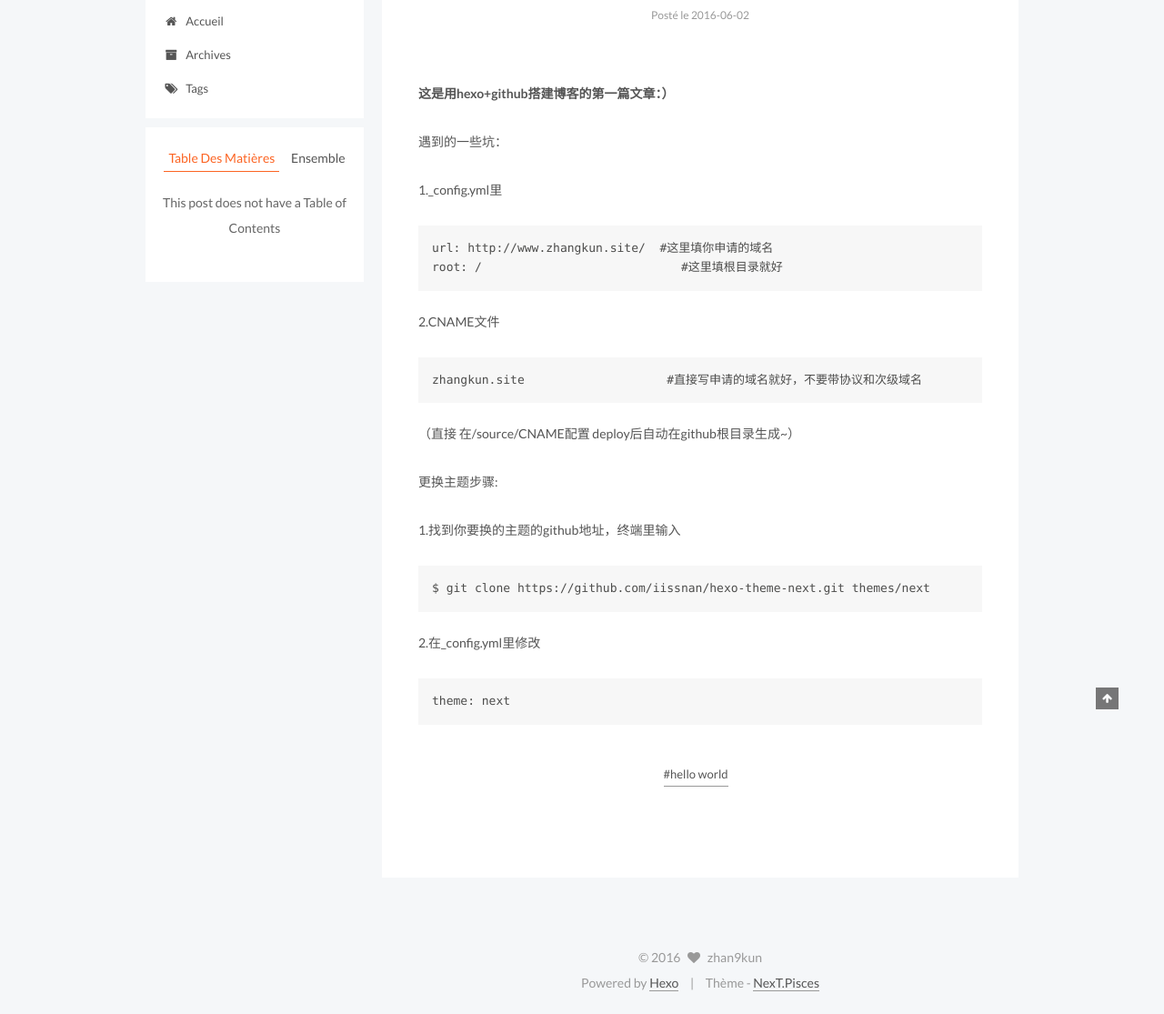
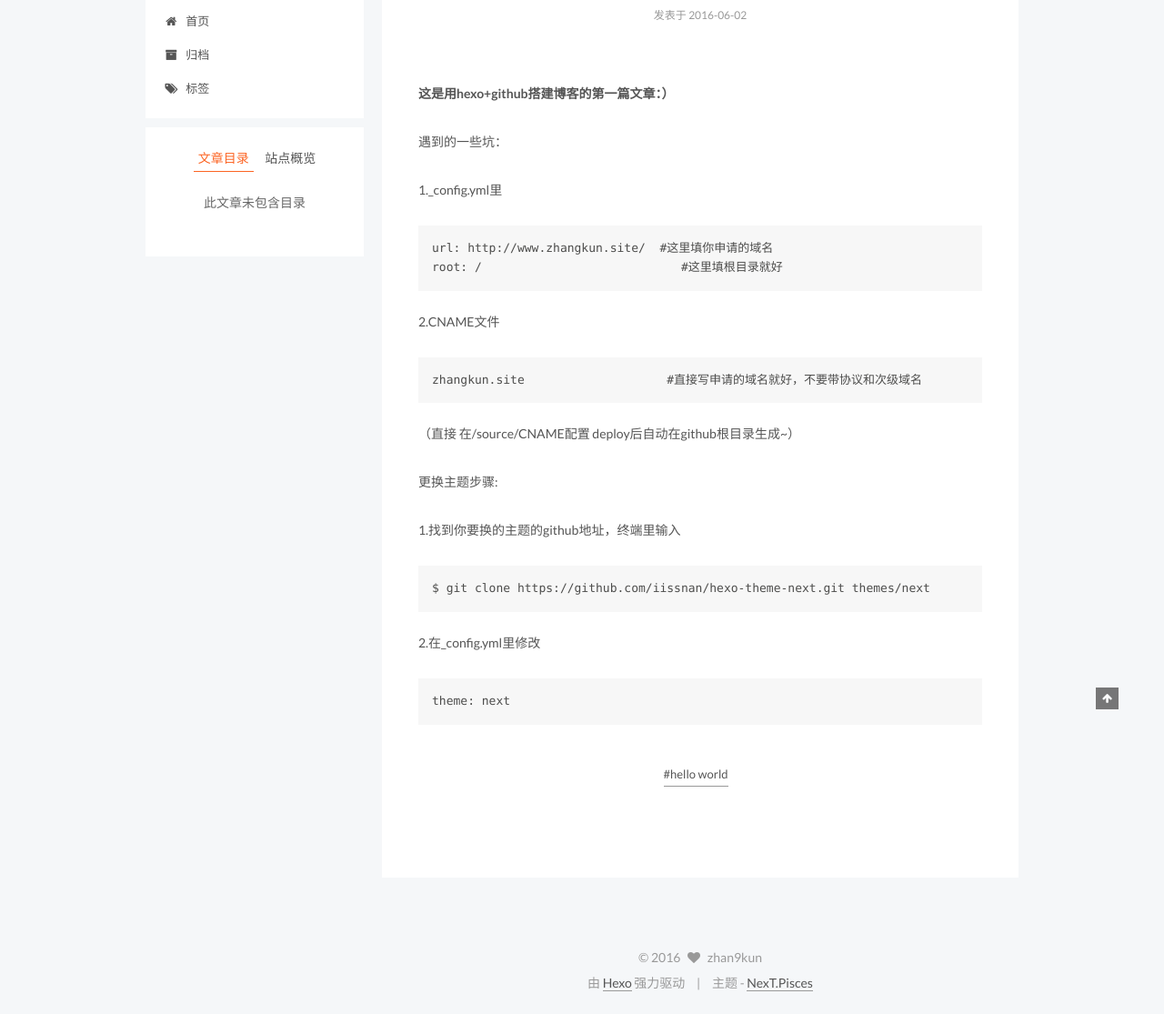
Before and after one commit to xiao00kang/zkywalker, a plain HTML site: page 2016/06/02/hello-blog/index.html in a window 1280 px wide. Shown: the part 120-1235 px from the top of the page at 91% size. Drawn offline with Linux system fonts and the light colour scheme.

Commit message:
Site updated: 2016-06-06 18:06:26

```diff
--- a/2016/06/02/hello-blog/index.html
+++ b/2016/06/02/hello-blog/index.html
@@ -124,7 +124,7 @@ zhangkun.site                    #直接写申请的域名就好，不要带协
     motion: true,
     duoshuo: {
       userId: 0,
-      author: 'Author'
+      author: '博主'
     }
   };
 </script>
@@ -132,7 +132,7 @@ zhangkun.site                    #直接写申请的域名就好，不要带协
   <title> hello blog | mBlog </title>
 </head>
 
-<body itemscope itemtype="http://schema.org/WebPage" lang="zh-CN">
+<body itemscope itemtype="http://schema.org/WebPage" lang="zh-Hans">
 
 
 
@@ -187,7 +187,7 @@ zhangkun.site                    #直接写申请的域名就好，不要带协
 
               <i class="menu-item-icon fa fa-fw fa-home"></i> <br />
 
-            Accueil
+            首页
           </a>
         </li>
 
@@ -197,7 +197,7 @@ zhangkun.site                    #直接写申请的域名就好，不要带协
 
               <i class="menu-item-icon fa fa-fw fa-archive"></i> <br />
 
-            Archives
+            归档
           </a>
         </li>
 
@@ -207,7 +207,7 @@ zhangkun.site                    #直接写申请的域名就好，不要带协
 
               <i class="menu-item-icon fa fa-fw fa-tags"></i> <br />
 
-            Tags
+            标签
           </a>
         </li>
 
@@ -260,7 +260,7 @@ zhangkun.site                    #直接写申请的域名就好，不要带协
             <span class="post-meta-item-icon">
               <i class="fa fa-calendar-o"></i>
             </span>
-            <span class="post-meta-item-text">Posté le</span>
+            <span class="post-meta-item-text">发表于</span>
             <time itemprop="dateCreated" datetime="2016-06-02T17:37:30+08:00" content="2016-06-02">
               2016-06-02
             </time>
@@ -373,10 +373,10 @@ root: /                            #这里填根目录就好
 
         <ul class="sidebar-nav motion-element">
           <li class="sidebar-nav-toc sidebar-nav-active" data-target="post-toc-wrap" >
-            Table Des Matières
+            文章目录
           </li>
           <li class="sidebar-nav-overview" data-target="site-overview">
-            Ensemble
+            站点概览
           </li>
         </ul>
 
@@ -393,7 +393,7 @@ root: /                            #这里填根目录就好
           <div class="site-state-item site-state-posts">
             <a href="/archives">
               <span class="site-state-item-count">1</span>
-              <span class="site-state-item-name">articles</span>
+              <span class="site-state-item-name">日志</span>
             </a>
           </div>
 
@@ -403,7 +403,7 @@ root: /                            #这里填根目录就好
             <div class="site-state-item site-state-tags">
               <a href="/tags">
                 <span class="site-state-item-count">1</span>
-                <span class="site-state-item-name">tags</span>
+                <span class="site-state-item-name">标签</span>
               </a>
             </div>
 
@@ -431,7 +431,7 @@ root: /                            #这里填根目录就好
 
 
 
-              <p class="post-toc-empty">This post does not have a Table of Contents</p>
+              <p class="post-toc-empty">此文章未包含目录</p>
 
           </div>
         </section>
@@ -458,11 +458,11 @@ root: /                            #这里填根目录就好
 </div>
 
 <div class="powered-by">
-  Powered by <a class="theme-link" href="http://hexo.io">Hexo</a>
+  由 <a class="theme-link" href="http://hexo.io">Hexo</a> 强力驱动
 </div>
 
 <div class="theme-info">
-  Thème -
+  主题 -
   <a class="theme-link" href="https://github.com/iissnan/hexo-theme-next">
     NexT.Pisces
   </a>
--- a/css/main.css
+++ b/css/main.css
@@ -1549,7 +1549,7 @@ pre .javascript .function {
   width: 4px;
   height: 4px;
   border-radius: 50%;
-  background: #e2696b;
+  background: #a1ffe5;
 }
 .links-of-blogroll {
   font-size: 13px;
```
Also changed, not shown: archives/2016/06/index.html (+11 -11 lines), archives/2016/index.html (+11 -11 lines), archives/index.html (+11 -11 lines), index.html (+10 -10 lines), public/tags/hello-world/index.html (+11 -11 lines).
